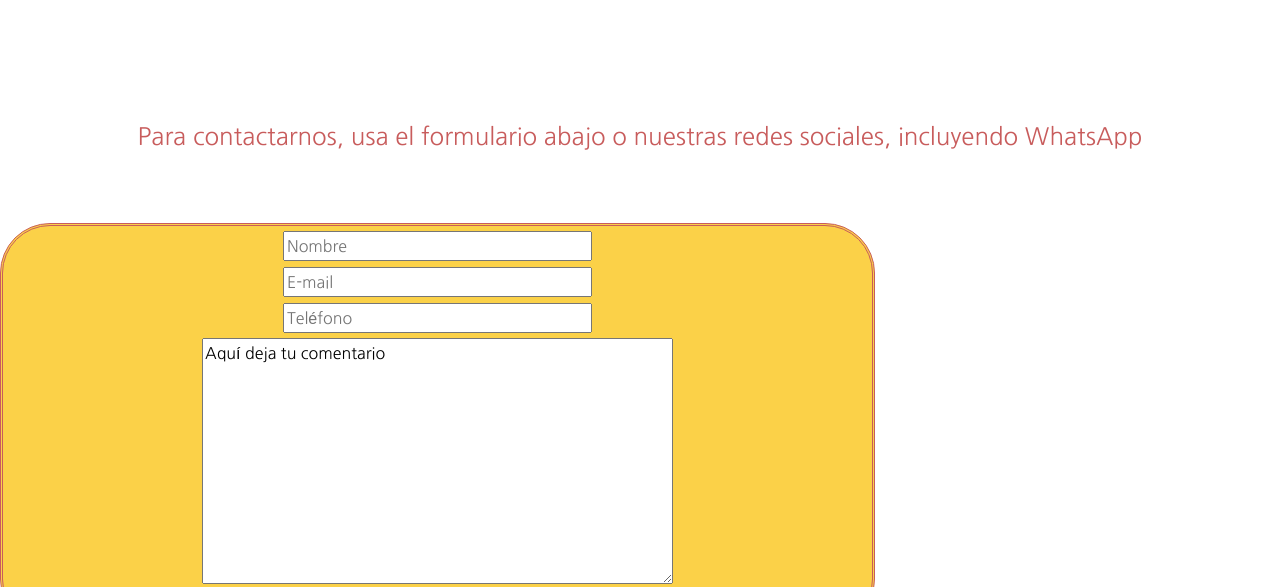
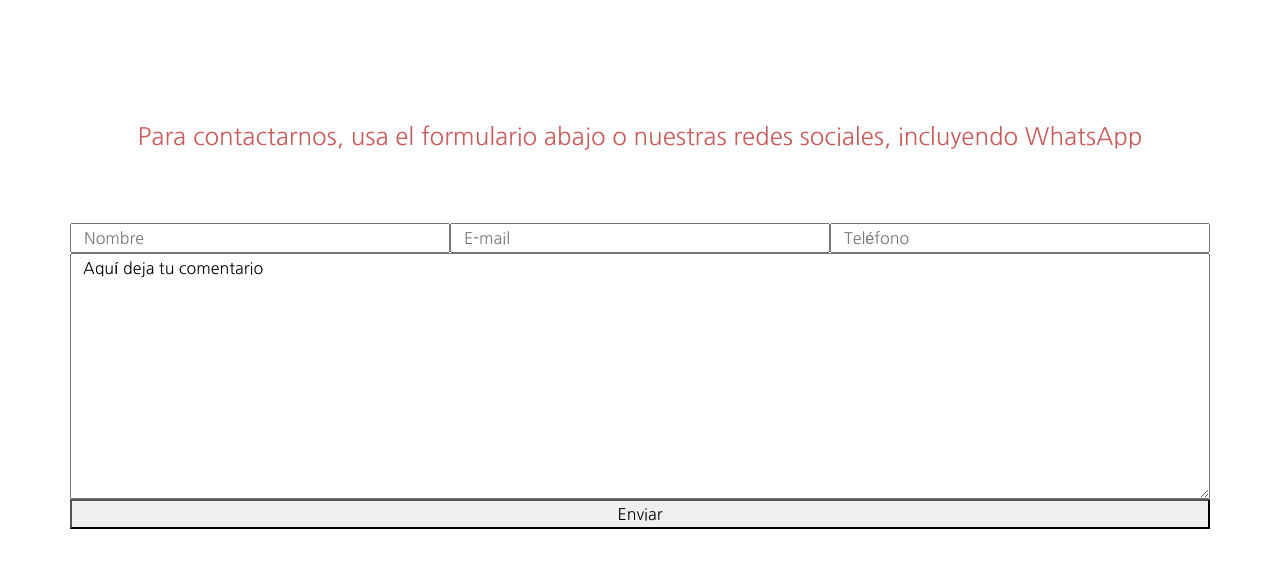
Before and after one commit to fabioamarques1990/proyecto-coderhouse, a plain HTML site: page pages/contacto.html in a window 1280 px wide. Shown: the part 1506-2093 px from the top of the page. Drawn offline with nearby package versions, Linux system fonts and the light colour scheme.

Commit message:
Terminado el cuarto grid, en la página Contacto.

```diff
--- a/pages/contacto.html
+++ b/pages/contacto.html
@@ -77,11 +77,11 @@
             Para contactarnos, usa el formulario abajo o nuestras redes sociales, incluyendo WhatsApp
         </h3>
 
-        <div class="contacto_footer_div">
-            <form class="contacto_footer_div_form">
-                <input type="text" placeholder="Nombre">
-                <input type="text" placeholder="E-mail">
-                <input type="text" placeholder="Teléfono">
+        <div class="container">
+            <form class="row">
+                <input class="col-sm" type="text" placeholder="Nombre">
+                <input class="col-sm" type="text" placeholder="E-mail">
+                <input class="col-sm" type="text" placeholder="Teléfono">
                 <textarea name="mensaje" id="mensaje" cols="30" rows="10">Aquí deja tu comentario</textarea>
                 <button type="submit" value="submit">Enviar</button>
             </form>
```
Also changed, not shown: pages/infonutrimental.html (+1 -0 lines).
